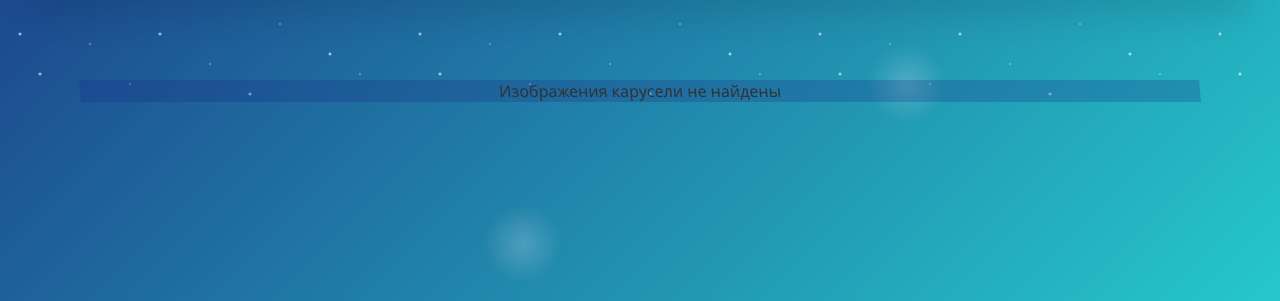
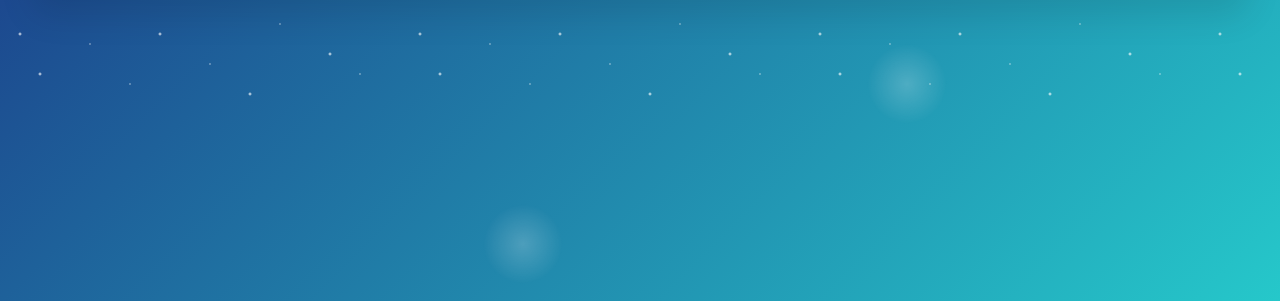
Before and after one commit to DByXCoTbIN/kiosk-project, a PHP site: page / in a window 1280 px wide. Shown: the part 396-697 px from the top of the page. Run offline with PHP 8.4, Linux system fonts and the light colour scheme; some libraries are stand-ins or nearby versions.

Commit message:
Remove carousel from index.php

```diff
--- a/index.php
+++ b/index.php
@@ -2302,9 +2302,7 @@
         </div>
     </div>
 
-<div class="container-carusel" id="carousel-container">
-  <!-- Карусель будет загружена динамически через JavaScript -->
-</div>
+
 
     <footer>
         <img src="/css/img/телефон.png" class="phone">
@@ -2565,8 +2563,7 @@
                 });
             }
 
-            // Загружаем карусель после загрузки страницы
-            loadCarousel();
+
         });
     </script>
     <script src="css/js/script.js"></script>
```
